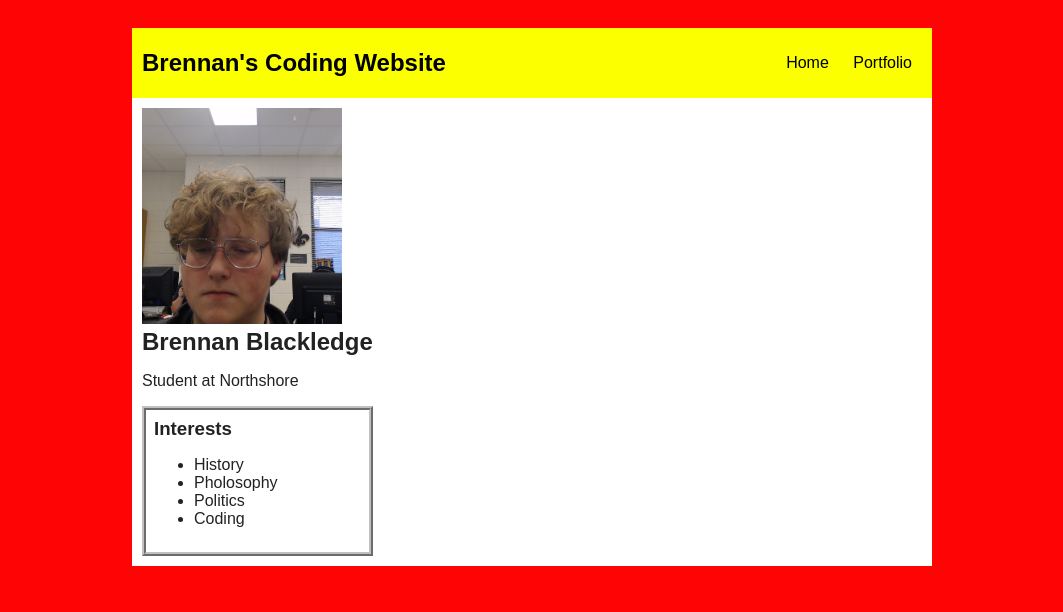
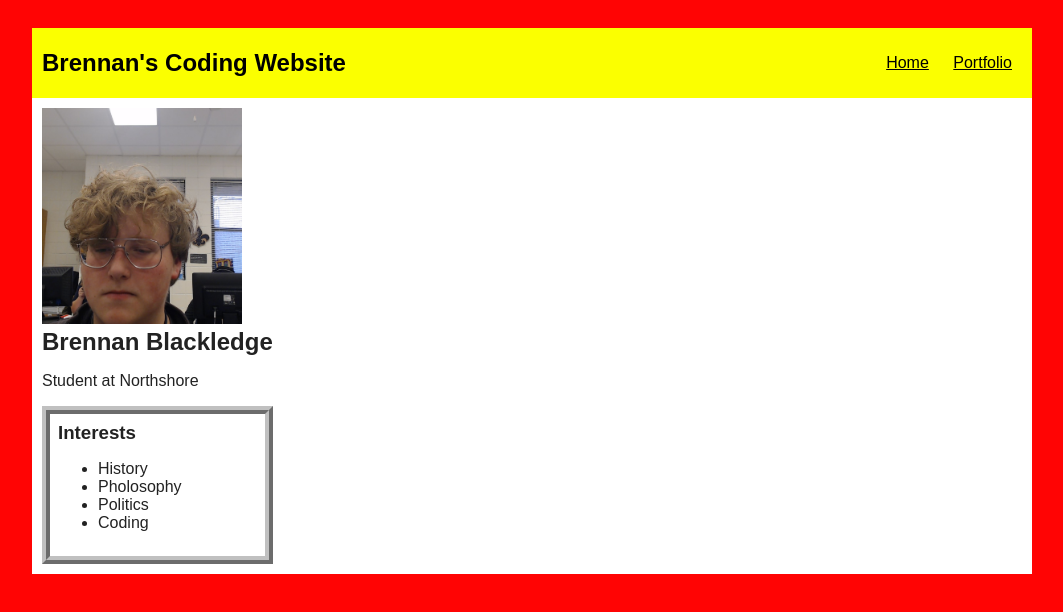
Before and after one commit to BrennanBlackledge/BrennanBlackledge.github.io, a plain HTML site: page index.html in a window 1280 px wide. Shown: the whole page, without its empty margins (108-1171 px from the left). Drawn offline with Linux system fonts and the light colour scheme.

Commit message:
index.html

```diff
--- a/index.html
+++ b/index.html
@@ -36,7 +36,7 @@
         padding: 0 10px;
     }
     a {
-        text-decoration: none;
+        text-decoration: underline;
         color: black;
     }
 
@@ -59,14 +59,14 @@
         padding: 15px;
     }
     #interests {
-        border: 4px silver ridge;
+        border: 8px silver ridge;
         padding: 8px;
     }
     h2, h3 {
         margin: 0px;
     }
     #all-contents {
-    max-width: 800px;
+    max-width: 1000px;
     margin: auto;
     }
 </style>
@@ -106,6 +106,7 @@
                         <li>Politics</li>
                         <li>Coding</li>
                     </ul>
+
                 </div>
              </div>
               </div>
```
